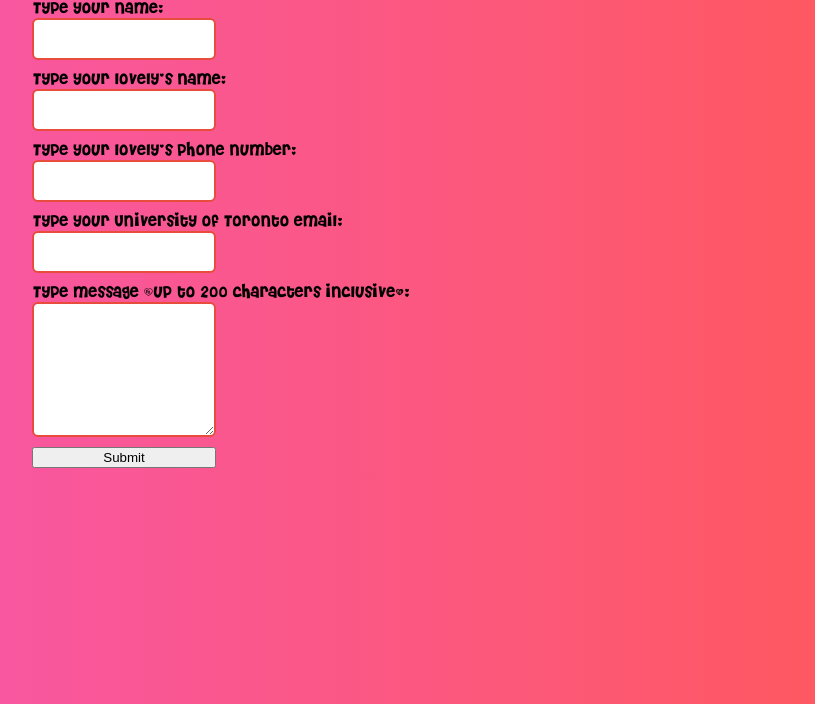
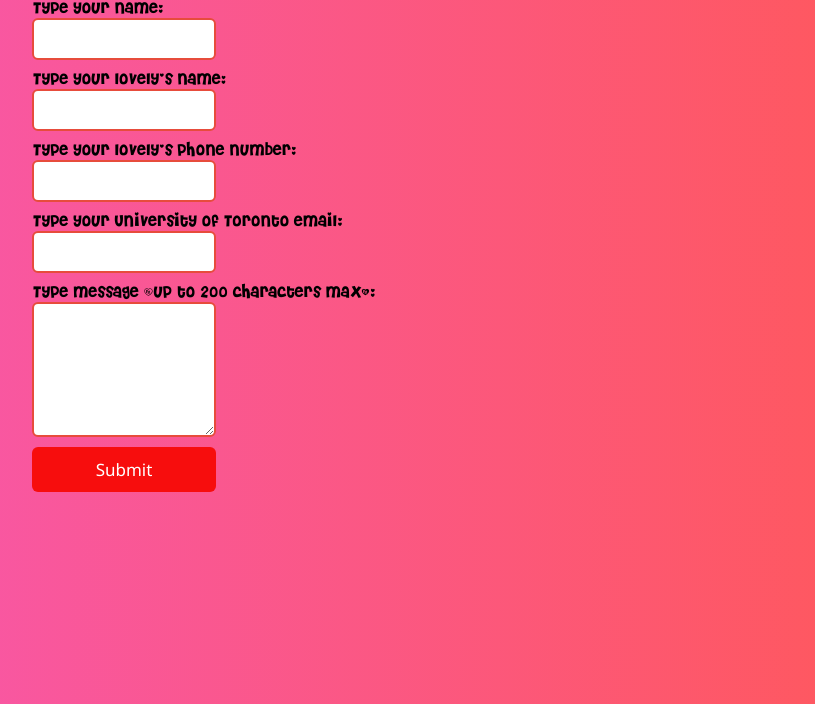
Before and after one commit to udaraweerasinghege/uofthacks2015, a PHP site: page /index.html in a window 1280 px wide. Shown: the part 96-800 px from the top of the page, without its empty margins (208-1023 px from the left). Run offline with PHP 8.4, Linux system fonts and the light colour scheme; some libraries are stand-ins or nearby versions.

Commit message:
Cosmetic changes

```diff
--- a/public/index.html
+++ b/public/index.html
@@ -18,23 +18,23 @@
 			<div class="container" ng-controller="AppCtrl">
 				<form id="candygramForm">
 					<div>
-						<div>Type your name: </div>
+						<label>Type your name: </label>
 						<input required type="text" ng-model="contact.sender"></input>
 					</div>
 					<div>
-						<div>Type your lovely's name: </div>
+						<label>Type your lovely's name: </label>
 						<input required type="text" ng-model="contact.receiver"></input>
 					</div>
 					<div>
-						<div>Type your lovely's phone number: </div>
+						<label>Type your lovely's phone number: </label>
 						<input pattern="[0-9]{10}" maxlength=10 required title="Phone number must have 10 characters!" type="tel" ng-model="contact.receiverPhoneNumber"></input>
 					</div>
 					<div>
-						<div>Type your University of Toronto email: </div>
+						<label>Type your University of Toronto email: </label>
 						<input  required type="email" ng-model="contact.email"></input>
 					</div>
 					<div id="candygramMessage">
-						<div>Type message (up to 200 characters inclusive): </div>
+						<label>Type message (up to 200 characters max): </label>
 						<textarea required type="text" maxlength=200 ng-model="contact.message"></textarea>
 					</div>
 					<!--<input type="submit" value="Submit" ng-click="sendMessage();addContact()"></input>-->
--- a/public/styles/scss/index.scss
+++ b/public/styles/scss/index.scss
@@ -18,6 +18,11 @@ body {
 @font-face {
     font-family: CheriOutline;
     src: url(../fonts/CHERL___.ttf);
+}
+
+@font-face {
+    font-family: Honeybee;
+    src: url(../fonts/Honeybee.ttf);
 }
 
 header {
@@ -54,37 +59,99 @@ main {
 		}
 
 		textarea {
-
 			max-width: 184px;
 			width: 184px;
 			height: 135px;
 			max-height: 135px;
 			min-height :135px;
+			font-size: 16px;
 		}
 
 		input {
 			max-width: 184px;
 			width: 184px;
-			[type=submit],
-			[type=email],
-			[type=text],
-			[type=tel] {
+
+			&[type=submit],
+			&[type=email],
+			&[type=text],
+			&[type=tel] {
 				font-family: Cheri;
 			}
-		}
 
+			&[type=email],
+			&[type=text],
+			&[type=tel] {
+				font-size: 18px;
+				line-height: 22.0049991607666px;
+			}
 
+			&[type=submit] {
 
-		textarea {
-			font-size: 16px;
-		}
+				&:hover {
+					background-color: darken(#F70D0D, 10%);
+				}
 
-		input[type=email],
-		input[type=text],
-		input[type=tel] {
-			font-size: 18px;
+				-webkit-background-clip: border-box;
+				-webkit-background-origin: padding-box;
+				-webkit-background-size: auto;
+				-webkit-font-smoothing: subpixel-antialiased;
+				-webkit-transition-delay: 0s, 0s, 0s;
+				-webkit-transition-duration: 0.25s, 0.25s, 0.25s;
+				-webkit-transition-property: border, color, background-color;
+				-webkit-transition-timing-function: linear, linear, linear;
+				-webkit-user-select: none;
+				background-attachment: scroll;
+				background-clip: border-box;
+				background-color: #F70D0D;
+				background-image: none;
+				background-origin: padding-box;
+				background-size: auto;
+				border-bottom-color: rgb(255, 255, 255);
+				border-bottom-left-radius: 6px;
+				border-bottom-right-radius: 6px;
+				border-bottom-style: none;
+				border-bottom-width: 0px;
+				border-image-outset: 0px;
+				border-image-repeat: stretch;
+				border-image-slice: 100%;
+				border-image-source: none;
+				border-image-width: 1;
+				border-left-color: rgb(255, 255, 255);
+				border-left-style: none;
+				border-left-width: 0px;
+				border-right-color: rgb(255, 255, 255);
+				border-right-style: none;
+				border-right-width: 0px;
+				border-top-color: rgb(255, 255, 255);
+				border-top-left-radius: 6px;
+				border-top-right-radius: 6px;
+				border-top-style: none;
+				border-top-width: 0px;
+				box-sizing: border-box;
+				color: rgb(255, 255, 255);
+				cursor: pointer;
+				display: block;
+				font-family: Segoe UI, Calibri, Lato, Helvetica, Arial, sans-serif;
+				font-size: 17px;
+				font-weight: normal;
+				height: 45px;
+				line-height: 25.0070018768311px;
+				margin-bottom: 0px;
+				padding-bottom: 10px;
+				padding-left: 19px;
+				padding-right: 19px;
+				padding-top: 10px;
+				text-align: center;
+				text-decoration: none;
+				transition-delay: 0s, 0s, 0s;
+				transition-duration: 0.25s, 0.25s, 0.25s;
+				transition-property: border, color, background-color;
+				transition-timing-function: linear, linear, linear;
+				vertical-align: middle;
+				white-space: normal;
+				width: 212.5px;
+			}
 
-			line-height: 22.0049991607666px;
 		}
 
 		textarea,
@@ -163,10 +230,7 @@ main {
 				outline: 0;
 				border-width: 3.5px;
 			}
-
-
 		}
-
 
 	}
 }
```
Also changed, not shown: public/styles/fonts/About The Symbols.txt (added, +24 -0 lines), public/styles/fonts/READ ME!!!!.txt (added, +20 -0 lines), public/styles/css/index.css, public/styles/fonts/Honeybee-Poster1.png (added), public/styles/fonts/Honeybee.ttf (added), 1 other file.
